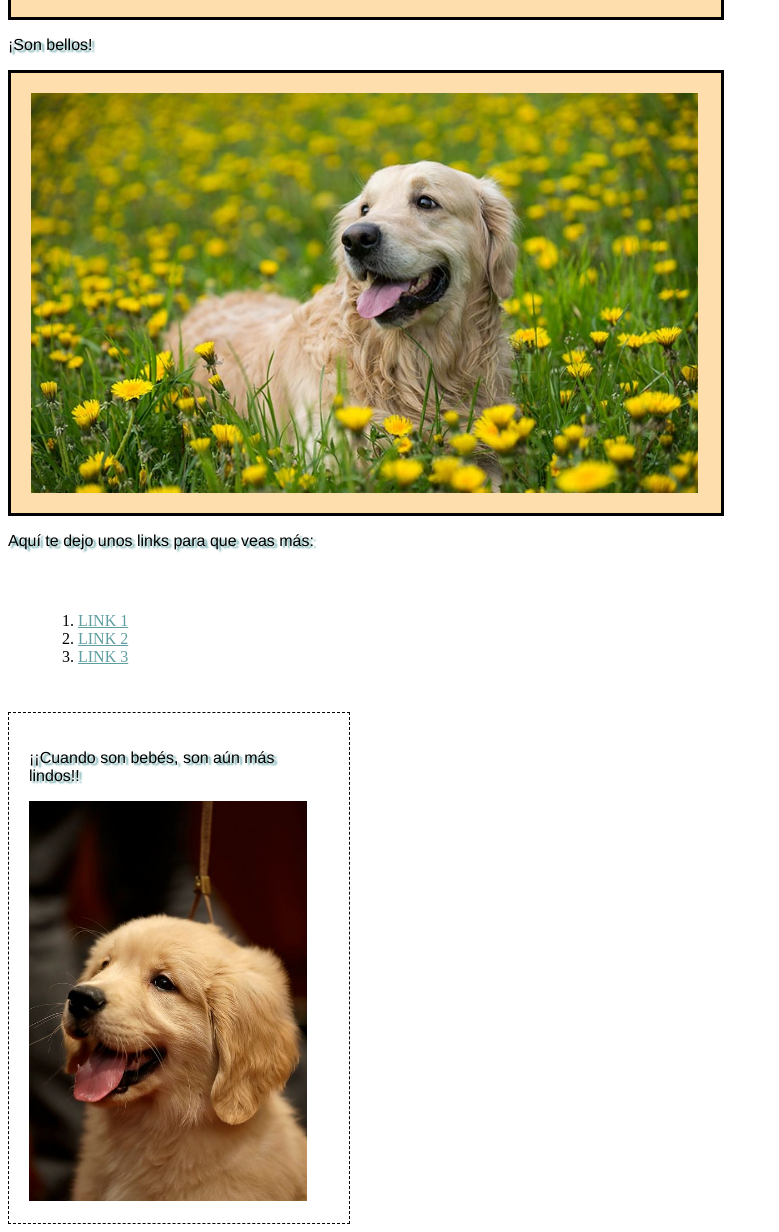
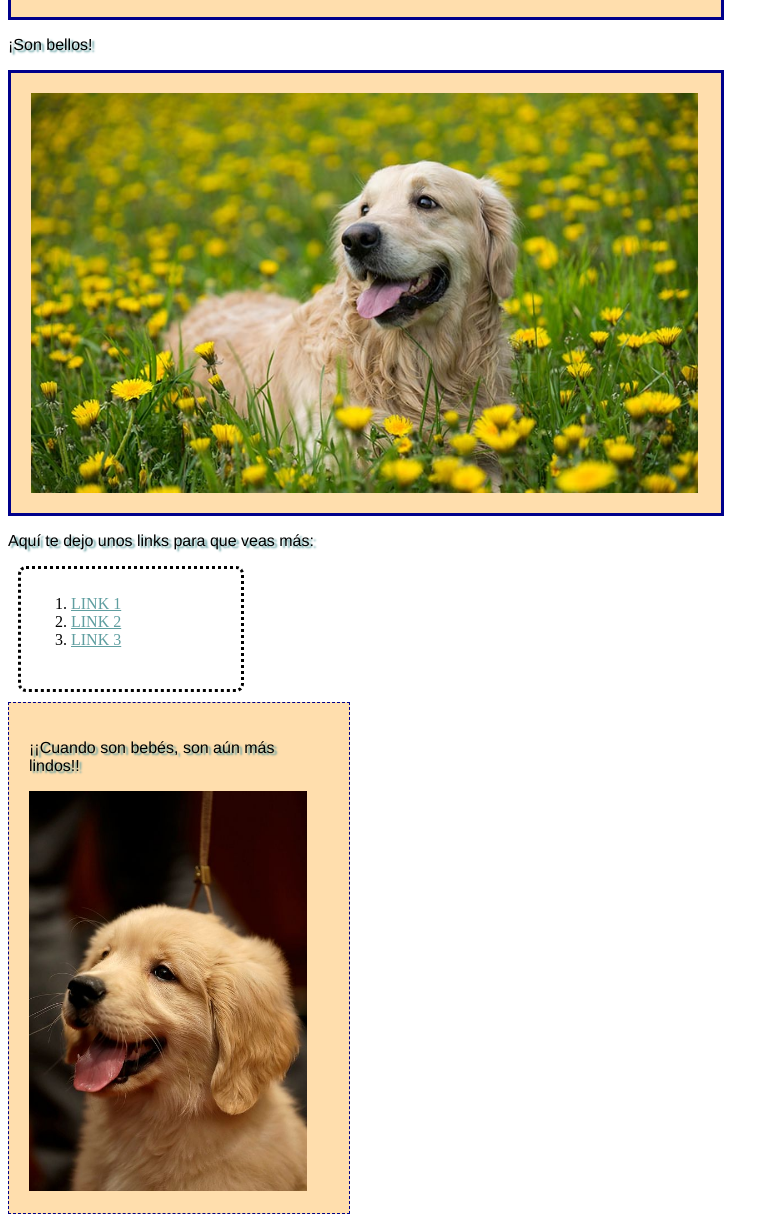
Before and after one commit to rstuardoc/ay03-stuardo-rocio, a plain HTML site: page Ayudantia03/index.html in a window 1280 px wide. Shown: the part 892-2124 px from the top of the page, without its empty margins (0-779 px from the left). Drawn offline with Linux system fonts and the light colour scheme.

Commit message:
terminado final

```diff
--- a/Ayudantia03/estilo.css
+++ b/Ayudantia03/estilo.css
@@ -15,10 +15,11 @@
 }
 
 .foto{
-    border: 1px dashed black;
+    border: 1px dashed darkblue;
     width: 300px;
     height: 470px;
     padding: 20px;
+    background-color: navajowhite;
 }
 
 .links{
@@ -29,7 +30,7 @@
 }
 
 .fotos{
-    border: 3px solid black ;
+    border: 3px solid darkblue ;
     background-color: navajowhite;
     padding: 20px;
     width: 670px;
@@ -46,9 +47,14 @@
     color:black;
     font-family: 'Times New Roman', Times, serif;
     padding: 20px 20px 20px 20px;
-    background-color:darksalmon;
+    background-color: navajowhite;
 }
 
 .divs{
-    padding:30px;
+    padding:10px;
+    margin: 10px;
+    width: 200px;
+    height: 100px;
+    border: black dotted;
+    border-radius: 8px;
 }
```
